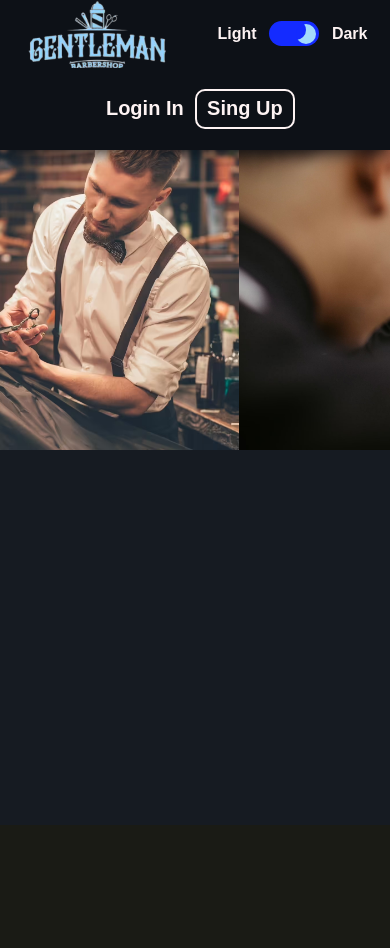
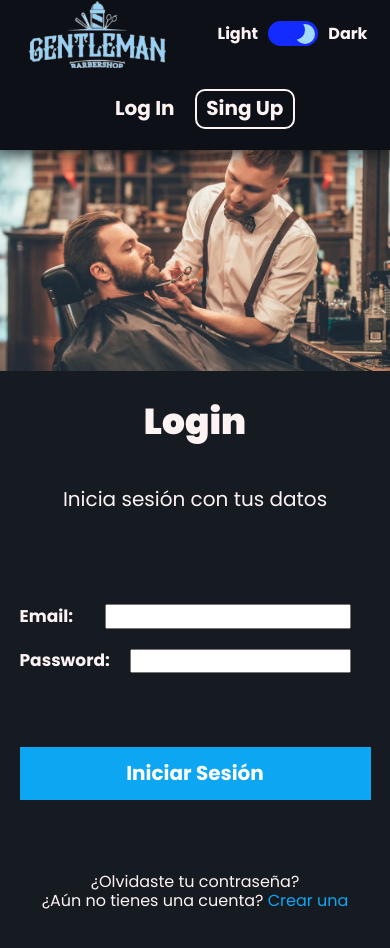
Before and after one commit to YeisonVC/BarberShop, a React (Create React App) app in the folder proyecto_front/: page /singup in a window 390 px wide. Shown: the top 948 px of the page. Before the commit the page ends 844 px from the top, so only its background shows below. Built offline with nearby package versions, Linux system fonts and the light colour scheme.

Commit message:
Login done, 100% responsive

```diff
--- a/proyecto_front/src/App.js
+++ b/proyecto_front/src/App.js
@@ -6,11 +6,12 @@ import { ThemeContext } from './context/ThemeContext.tsx';
 
 //Componentes
 import { Navbar } from './components/Navbar';
+import { Login } from './components/Login';
 import Slider from './context/Slider'
 
 function App() {
   //Theme
-  const {theme, setTheme} = useContext(ThemeContext);
+  const { theme } = useContext(ThemeContext);
   console.log('Hola desde App '+theme);
 
 
@@ -21,11 +22,12 @@ function App() {
       <div className={theme}>
         <main className='main background'>
 
-            <Slider />
+              <Slider />
 
-          <div>
-            {/* Content */}
-          </div>
+
+
+              <Login />
+
         </main>
       </div>
     </div>
--- a/proyecto_front/src/build/css/app.css
+++ b/proyecto_front/src/build/css/app.css
@@ -1,3 +1,4 @@
+@import url("https://fonts.googleapis.com/css2?family=Poppins:wght@300;400;700;900&display=swap");
 /*! normalize.css v8.0.1 | MIT License | github.com/necolas/normalize.css */
 /* Document
    ========================================================================== */
@@ -345,6 +346,62 @@ img {
   max-width: 100%;
 }
 
+.formulario {
+  display: flex;
+  flex-direction: column;
+  justify-content: space-evenly;
+  align-items: center;
+  height: 55%;
+}
+.formulario .informacion {
+  width: 100%;
+  display: flex;
+  flex-direction: column;
+  justify-content: space-around;
+  row-gap: 2rem;
+}
+.formulario .informacion .informacion-campo {
+  display: flex;
+  justify-content: space-between;
+  align-items: center;
+}
+.formulario .informacion label {
+  font-weight: 700;
+  font-size: 1.7rem;
+}
+.formulario .informacion input {
+  width: 70%;
+  margin: 0 2rem;
+}
+.formulario .boton {
+  background-color: #0da6f3;
+  padding: 1.5rem 4rem;
+  color: #FFFFFF;
+  font-size: 2rem;
+  font-weight: 700;
+  display: inline-block;
+  font-weight: 700;
+  border: none;
+  transition-property: background-color;
+  transition-duration: 0.3s;
+  text-align: center;
+  display: block;
+  width: 100%;
+}
+@media (min-width: 768px) {
+  .formulario .boton {
+    width: auto;
+  }
+}
+.formulario .boton:hover {
+  background-color: #0a85c3;
+  cursor: pointer;
+}
+
+.texto_azul {
+  color: #0da6f3;
+}
+
 h1, h2, h3 {
   font-family: "Poppins", sans-serif;
   margin: 0 0 2.5rem 0;
@@ -598,13 +655,13 @@ p {
 .main {
   display: flex;
   flex-direction: column;
-  height: 80vh;
+  height: 100vh;
 }
 @media (min-width: 768px) {
   .main {
     display: grid;
     grid-template-columns: repeat(2, 1fr);
-    min-height: 89vh;
+    height: 89vh;
   }
 }
 @media (min-width: 1400px) {
@@ -706,3 +763,15 @@ p {
     margin-left: -300%;
   }
 }
+.login {
+  margin: 0 auto;
+  width: 90%;
+  height: 100%;
+  overflow-x: scroll;
+  display: flex;
+  flex-direction: column;
+  align-items: center;
+}
+.login h2 {
+  margin-top: 3rem;
+}
--- /dev/null
+++ b/proyecto_front/src/components/Login.js
@@ -0,0 +1,41 @@
+import React from 'react';
+
+import { useContext } from 'react';
+import { ThemeContext } from '../context/ThemeContext.tsx';
+
+
+export const Login = () => {
+    const { theme } = useContext(ThemeContext);
+    console.log('Hola desde Login ' + theme);
+
+    return (
+        <div className='login'>
+            <h2 className='text'>
+                Login
+            </h2>
+
+            <p className='text'>Inicia sesión con tus datos</p>
+
+            <form className='formulario formulario--login'>
+                <div className='informacion'>
+                    <div className='informacion-campo'>
+                        <label className='text'>
+                            Email:</label>
+                            <input type="text" name="name" />
+
+                    </div>
+                    <div className='informacion-campo'>
+                        <label className='text'>
+                            Password:</label>
+                            <input type="text" name="name" />
+
+                    </div>
+                </div>
+                <a href='./#' className='boton'>Iniciar Sesión</a>
+            </form>
+
+            <a href='./#' className='text'>¿Olvidaste tu contraseña?</a>
+            <a href='./#' className='text'>¿Aún no tienes una cuenta? <span className='texto_azul'>Crear una</span></a>
+        </div>
+    )
+}
--- a/proyecto_front/src/components/Navbar.js
+++ b/proyecto_front/src/components/Navbar.js
@@ -30,7 +30,7 @@ export const Navbar = () => {
 
                 <div className='Navbar-sesion'>
                     <div className='Navbar-sesion__login'>
-                        <a className="enlace" href='./login'>Login In</a>
+                        <a className="enlace" href='./login'>Log In</a>
                     </div>
                     <div className='Navbar-sesion__singup borde hover-bg'>
                         <a className="enlace" href='./singup'>Sing Up</a>
--- a/proyecto_front/src/scss/base/_globales.scss
+++ b/proyecto_front/src/scss/base/_globales.scss
@@ -1,5 +1,5 @@
 @use 'variables' as v;
-
+@use '../base/mixins' as m;
 //Dark and Light mode
 
 
@@ -34,3 +34,43 @@ a {
 img {
     max-width: 100%;
 }
+
+.formulario {
+    display: flex;
+    flex-direction: column;
+    justify-content: space-evenly;
+    align-items: center;
+    height: 55%;
+
+    .informacion {
+        width: 100%;
+        display: flex;
+        flex-direction: column;
+        justify-content: space-around;
+        row-gap: 2rem;
+
+        .informacion-campo {
+            display: flex;
+            justify-content: space-between;
+            align-items: center;
+        }
+
+        label {
+            font-weight: 700;
+            font-size: 1.7rem;
+        }
+
+        input {
+            width: 70%;
+            margin: 0 2rem;
+        }
+    }
+
+    .boton {
+        @include m.boton(v.$azul, v.$blanco);
+    }
+}
+
+.texto_azul {
+    color: v.$azul;
+}
--- a/proyecto_front/src/scss/base/_mixins.scss
+++ b/proyecto_front/src/scss/base/_mixins.scss
@@ -22,9 +22,8 @@
     background-color: $bgColor;
     padding: 1.5rem 4rem;
     color: $colorTexto;
-    margin-top: 2rem;
     font-size: 2rem;
-    font-weight: 400;
+    font-weight: 700;
     display: inline-block;
     font-weight: 700;
     border: none;
@@ -33,7 +32,6 @@
     text-align: center;
     display: block;
     width: 100%;
-    margin: 5rem 0;
 
     @include tablet {
         width: auto;
--- a/proyecto_front/src/scss/base/_variables.scss
+++ b/proyecto_front/src/scss/base/_variables.scss
@@ -1,4 +1,5 @@
 // Fuentes
+@import url('https://fonts.googleapis.com/css2?family=Poppins:wght@300;400;700;900&display=swap');
 $fuente_principal: 'Poppins', sans-serif;
 
 // Tamaño de Media Queries
--- a/proyecto_front/src/scss/components/_index.scss
+++ b/proyecto_front/src/scss/components/_index.scss
@@ -1,2 +1,3 @@
 @forward 'navbar';
 @forward 'slider';
+@forward 'login';
--- /dev/null
+++ b/proyecto_front/src/scss/components/_login.scss
@@ -0,0 +1,16 @@
+@use '../base/variables' as v;
+@use '../base/mixins' as m;
+
+.login {
+    margin: 0 auto;
+    width: 90%;
+    height: 100%;
+    overflow-x: scroll;
+    display: flex;
+    flex-direction: column;
+    align-items: center;
+
+    h2 {
+        margin-top: 3rem;
+    }
+}
--- a/proyecto_front/src/scss/components/_slider.scss
+++ b/proyecto_front/src/scss/components/_slider.scss
@@ -4,12 +4,12 @@
 .main {
     display: flex;
     flex-direction: column;
-    height: 80vh;
+    height: 100vh;
 
     @include m.tablet {
         display: grid;
         grid-template-columns: repeat(2, 1fr);
-        min-height: 89vh;
+        height: 89vh;
     }
 
     @media (min-width: 1400px) {
```
